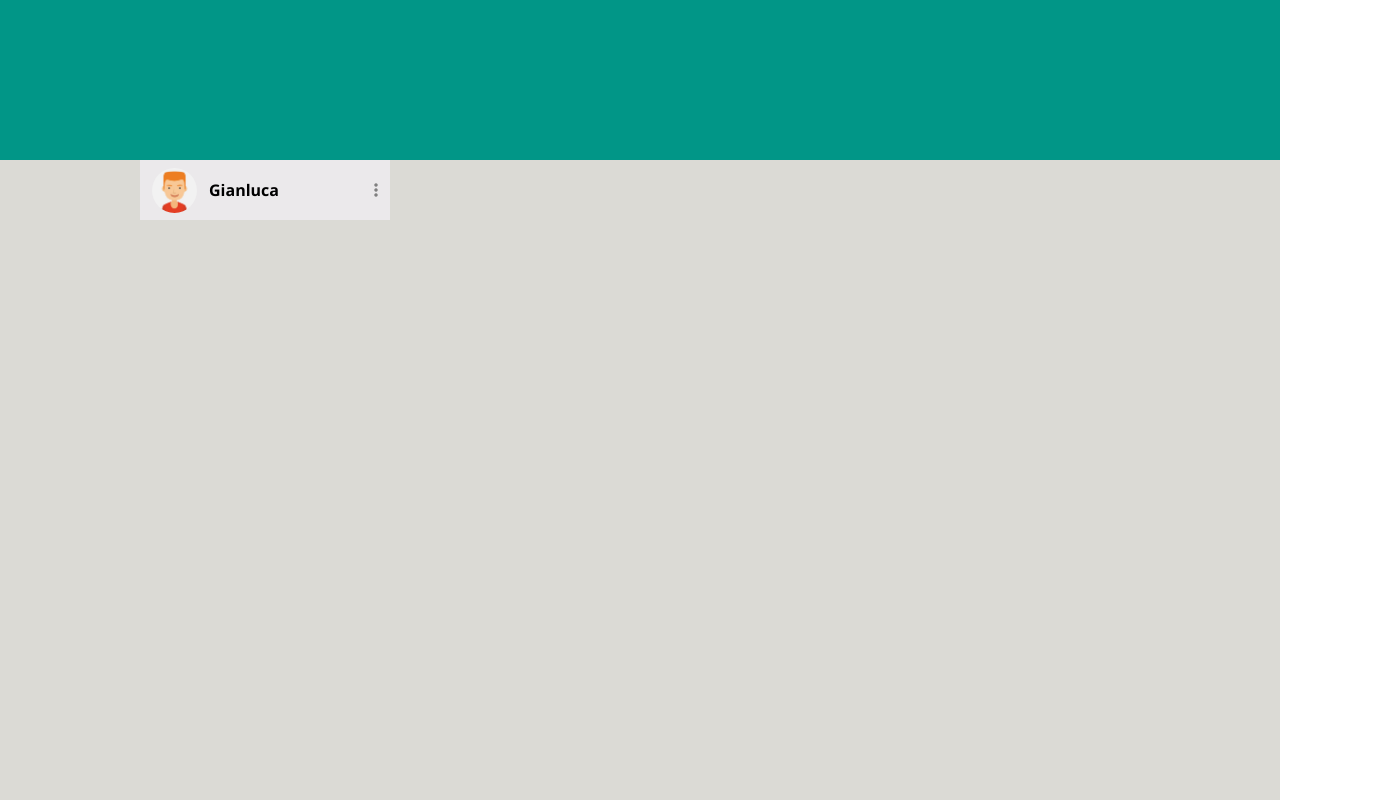
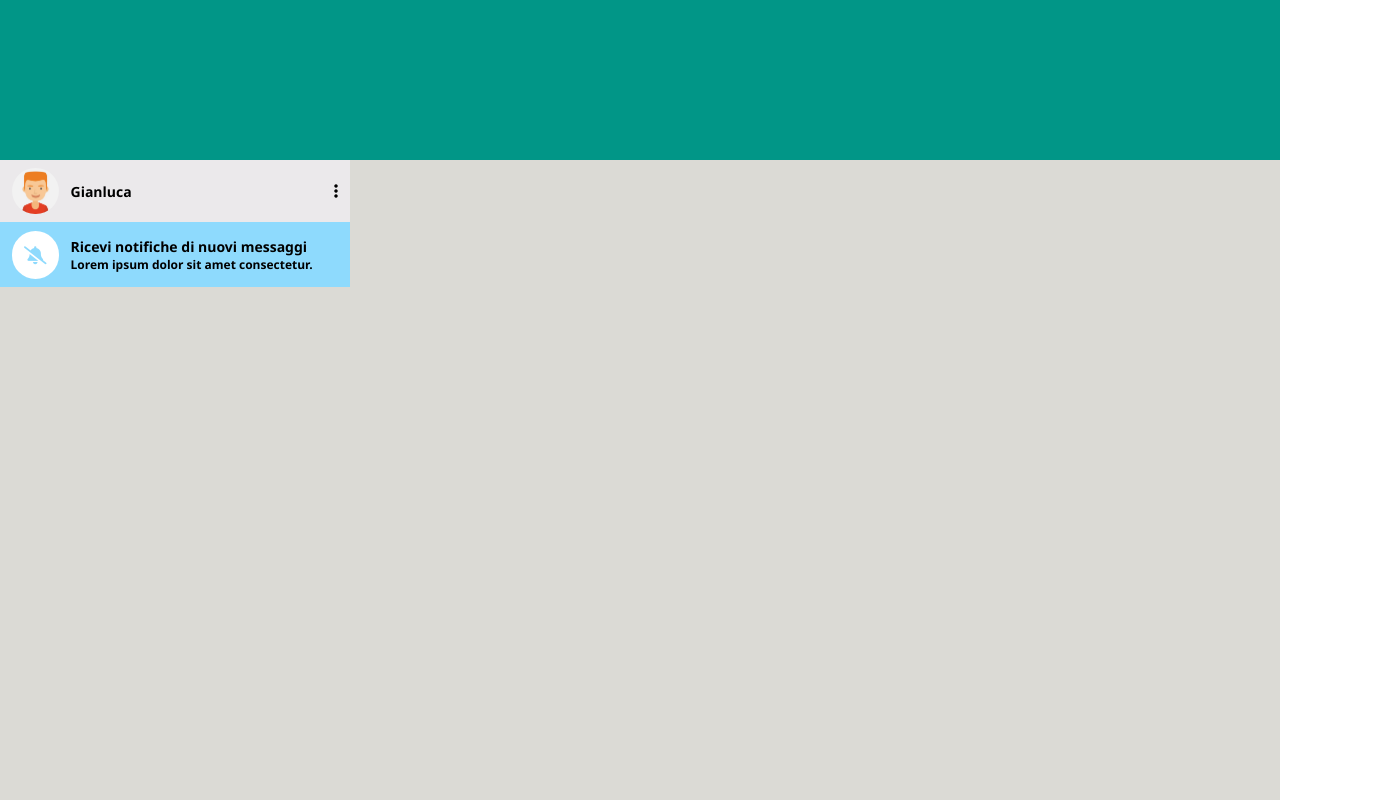
Before and after one commit to ValerioCarbone/vue-boolzapp, a plain HTML site: page index.html in a window 1280 px wide. Shown: the whole page, 1400 px wide, since content can reach past the window. Drawn offline with nearby package versions, Linux system fonts and the light colour scheme.

Commit message:
ADD - Notification sidebar

```diff
--- a/css/style.css
+++ b/css/style.css
@@ -66,7 +66,7 @@ img {
 }
 
 .container {
-    width: 1000px;
+    width: 1400px;
     margin: 0 auto;
 }
 
@@ -77,7 +77,7 @@ img {
 }
 
 .app-header {
-    height: 60px;
+    height: 62px;
     padding: 0 12px;
 }
 
@@ -87,11 +87,31 @@ img {
     margin-right: 12px;
 }
 
-.sidebar-name {
+.sidebar-text {
     font-weight: 700;
-    font-size: 16px;
+    font-size: 14px;
 }
 
-.icon{
+.icon-grey{
     color: grey;
 }
+
+.sidebar-notification{
+    background-color: #8EDAFD;
+    padding: 0 12px;
+    height: 65px;
+}
+
+.notification-icon{
+    background-color: white;
+    color: #8EDAFD;
+    font-size: 18px;
+    padding: 12px;
+    border-radius: 999px;
+    margin-right: 12px;
+}
+
+.sidebar-smaller-text{
+    font-size: 12px;
+    font-weight: 700;
+}
--- a/index.html
+++ b/index.html
@@ -26,14 +26,24 @@
                     <div class="app-header row align-items-center">
 
                         <img class="profile-img" src="./img/avatar_1.jpg" alt="">
-                        <p class="sidebar-name grow">Gianluca</p>
+                        <p class="sidebar-text grow">Gianluca</p>
                         <span class="icon">
                             <i class="fa-solid fa-ellipsis-vertical"></i>
                         </span>
 
                     </div>
 
-                    <div></div>
+                    <div class="sidebar-notification row align-items-center">
+
+                        <span class="notification-icon">
+                            <i class="fa-solid fa-bell-slash"></i>
+                        </span>
+                        <div class="row column">
+                            <p class="sidebar-text">Ricevi notifiche di nuovi messaggi</p>
+                            <p class="sidebar-smaller-text">Lorem ipsum dolor sit amet consectetur.</p>
+                        </div>
+
+                    </div>
                     <div></div>
                     <div></div>
                     <div></div>
```
